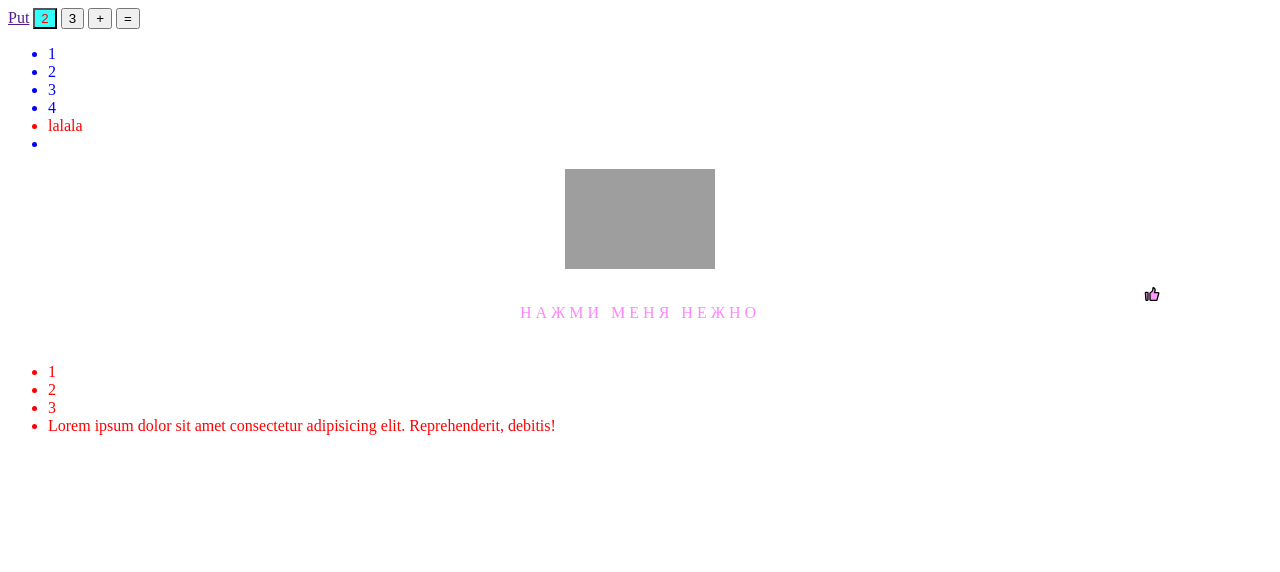
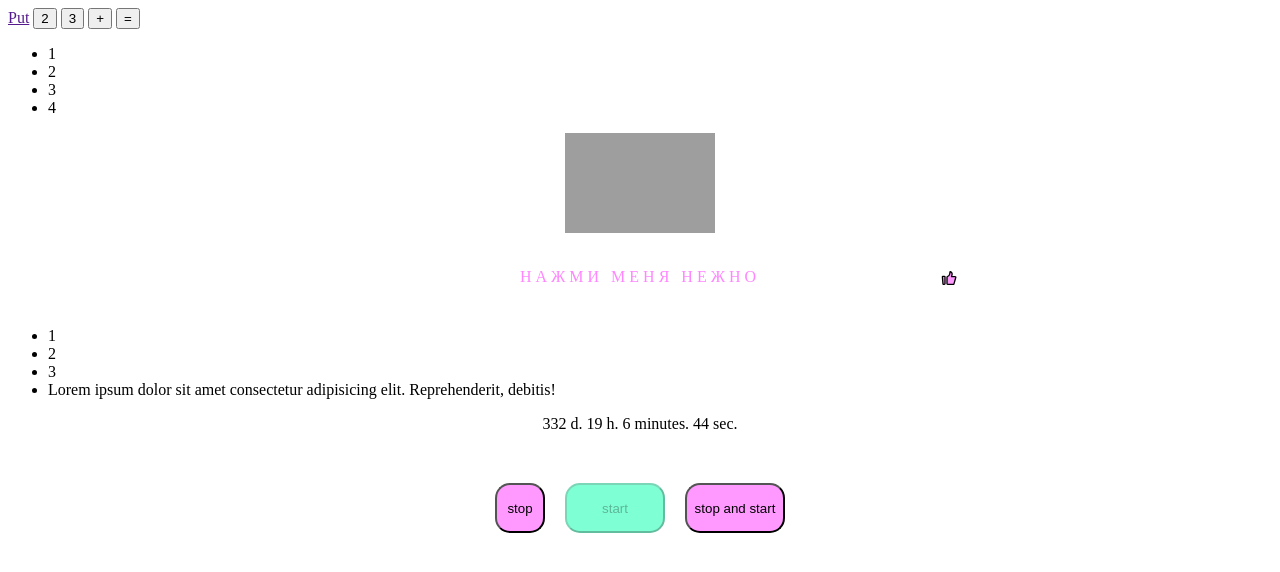
Before and after one commit to Umka-Ness/Js, a plain HTML site: page index.html in a window 1280 px wide. Drawn offline with Linux system fonts and the light colour scheme; grey boxes are pictures that could not be loaded.

Commit message:
add Timer

```diff
--- a/index.html
+++ b/index.html
@@ -45,6 +45,13 @@
         <li class="tx">Lorem ipsum dolor sit amet consectetur adipisicing elit. Reprehenderit, debitis!</li>
 
     </ul>
+    <p id="timerr" class="timer">0d. 0h. 0m. 0s</p>
+    <div class="Timers">
+    <button id="stop" class="oi">stop</button>
+    <button id="start" class="oi start" disabled>start</button>
+    <button id="stopAndStart" id="stopAndStart">stop and start</button>
+
+    </div>
     <script>
         // const button = document.querySelector('.btn')
         // let x = 0
--- a/index.js
+++ b/index.js
@@ -989,60 +989,142 @@
 
 
 // <---------Поиск по силектору----------->
-const mana = document.querySelector(".ulu")
-mana.style.color = "blue"
-console.log(mana)
+// const mana = document.querySelector(".ulu")
+// mana.style.color = "blue"
+// console.log(mana)
 
-const two = document.querySelector(".u")
-two.style.color = "red"
-console.log(two)
+// const two = document.querySelector(".u")
+// two.style.color = "red"
+// console.log(two)
 
 
-const agam = document.querySelectorAll("li")
-console.log(agam)
+// const agam = document.querySelectorAll("li")
+// console.log(agam)
 
-// <---------Выводим содержимое тега\силектора------------->
-const text = document.querySelector(".tx")
-console.log(text.textContent)
+// // <---------Выводим содержимое тега\силектора------------->
+// const text = document.querySelector(".tx")
+// console.log(text.textContent)
 
 
-// <----------Replace picture----------->
-let y = 0
-const picture = document.querySelector(".pic")
-const but = document.querySelector(".btn")
-const bod = document.querySelector(".body")
-const tex = document.querySelectorAll("button")
-const te = document.querySelector(".btn-one")
-console.log(tex)
-function replacee() {
+// // <----------Replace picture----------->
+// let y = 0
+// const picture = document.querySelector(".pic")
+// const but = document.querySelector(".btn")
+// const bod = document.querySelector(".body")
+// const tex = document.querySelectorAll("button")
+// const te = document.querySelector(".btn-one")
+// console.log(tex)
+// function replacee() {
 
-    let onePic = 'https://placeimg.com/640/480/tech'
-    let troPic = 'https://goo.su/1Di3v3p'
-    y += 1
-    if (y % 2 === 0) {
-        console.log(y)
-        console.log(onePic)
-        console.log(tex)
-        return picture.src = onePic,bod.style.background = "#392B2B",tex.style.color = "white"
-    }
-    console.log(y)
-    console.log(troPic)
-    return picture.src = troPic,bod.style.background = "white",picture.style.width = "150px"
+//     let onePic = 'https://placeimg.com/640/480/tech'
+//     let troPic = 'https://goo.su/1Di3v3p'
+//     y += 1
+//     if (y % 2 === 0) {
+//         console.log(y)
+//         console.log(onePic)
+//         console.log(tex)
+//         return picture.src = onePic,bod.style.background = "#392B2B",tex.style.color = "white"
+//     }
+//     console.log(y)
+//     console.log(troPic)
+//     return picture.src = troPic,bod.style.background = "white",picture.style.width = "150px"
+// }
+
+// replacee()
+
+// but.addEventListener("click", replacee)
+
+// te.classList.remove("btn-one")
+// te.classList.add("btn")
+// te.style.color = "red"
+// te.style.background = "#33ffff"
+
+// // <----------Добавление атрибутов хтмл---------------->
+// const man = document.querySelector(".ulu")
+// const newMan = document.createElement("li")
+// const newMa = document.createElement("li")
+// man.append(newMan,newMa)
+// newMan.textContent = "lalala"
+// newMan.classList.add("lico")
+
+
+
+
+//-------------------- Promose--------------------
+// const promise = new Promise(( resolve, reject ) => {
+//     const random = Math.random() < 0.5
+
+// if (random) {
+//     resolve("it`s Good")
+// }
+// else {
+//     reject("No Good")
+// }
+// promise.then(value => {
+//     console.log("onResolve " + value)
+// }, error => {
+//     console.log("onReject " + error)
+// } ) } )
+
+const timer = document.getElementById("timerr")
+const stopTimer = document.getElementById("stop")
+const startTimer = document.getElementById("start")
+const stopAndStart = document.getElementById("stopAndStart")
+let countTap = 0
+
+timeUpdate()
+
+function timeUpdate() {
+    const newDate = new Date(`Jan 1, ${new Date().getFullYear() +1}`)
+    console.log(newDate)
+
+    const neew = new Date()
+    console.log(neew)
+
+    const diff = newDate - neew
+    console.log(diff
+        )
+    const days = Math.floor(diff / (1000 * 60 * 60 * 24))
+    const hours = Math.floor(diff / (1000 * 60 * 60 ) % 24)
+    const minutes = Math.floor(diff / (1000 * 60) % 60)
+    const sec = Math.floor((diff / 1000) % 60)
+
+    timer.textContent = `${days} d. ${hours} h. ${minutes} minutes. ${sec} sec.`
 }
 
-replacee()
+let intervalId = setInterval(timeUpdate,1000)
 
-but.addEventListener("click", replacee)
 
-te.classList.remove("btn-one")
-te.classList.add("btn")
-te.style.color = "red"
-te.style.background = "#33ffff"
 
-// <----------Добавление атрибутов хтмл---------------->
-const man = document.querySelector(".ulu")
-const newMan = document.createElement("li")
-const newMa = document.createElement("li")
-man.append(newMan,newMa)
-newMan.textContent = "lalala"
-newMan.classList.add("lico")
+startTimer.addEventListener("click", e => {
+    stopAndStart.disabled = false
+    stopTimer.disabled = false
+    startTimer.disabled = true
+    intervalId = setInterval(timeUpdate,1000)
+    countTap += 1
+})
+stopTimer.addEventListener("click", e =>{
+    stopAndStart.disabled = true
+    stopTimer.disabled = true
+    startTimer.disabled = false
+    clearInterval(intervalId)
+    countTap += 1
+})
+
+stopAndStart.addEventListener("click", oneClickFun)
+
+function oneClickFun() {
+    if(countTap % 2 === 0) {
+
+        clearInterval(intervalId)
+        stopAndStart.id = "start"
+        stopAndStart.disabled = false
+        countTap += 1
+        console.log(12312)
+    }
+    else {
+        intervalId = setInterval(timeUpdate,1000)
+        stopAndStart.id = "stopAndStart"
+        countTap += 1
+    }
+}
--- a/main.css
+++ b/main.css
@@ -17,8 +17,8 @@
 
 .icon {
     position: absolute;
-    right: 120px;
-    top: 286px;
+    right: 323px;
+    top: 270px;
     display: inline-block;
     width: 1em;
     height: 1em;
@@ -141,3 +141,49 @@ a span :nth-child(4) {
         top: 100%;
     }
 }
+.timer {
+    margin: 0 auto;
+    display: flex;
+    justify-content: center;
+    align-items: center;
+}
+
+#stop {
+    display: flex;
+    justify-content: center;
+    align-items: center;
+    border-radius: 15px;
+    width: 50px;
+    height: 50px;
+    background-color: #ff99ff;
+}
+#start {
+    background: aquamarine;
+    display: flex;
+    justify-content: center;
+    align-items: center;
+    border-radius: 15px;
+    height: 50px;
+    width: 100px;
+}
+.Timers {
+    display: flex;
+    gap: 20px;
+    margin: 50px 50px;
+    justify-content: center
+}
+
+button:disabled {
+    background: #c1c1c1;
+    cursor: not-allowed;
+}
+
+#stopAndStart {
+    display: flex;
+    justify-content: center;
+    align-items: center;
+    border-radius: 15px;
+    height: 50px;
+    width: 100px;
+    background: #ff99ff;
+}
```
